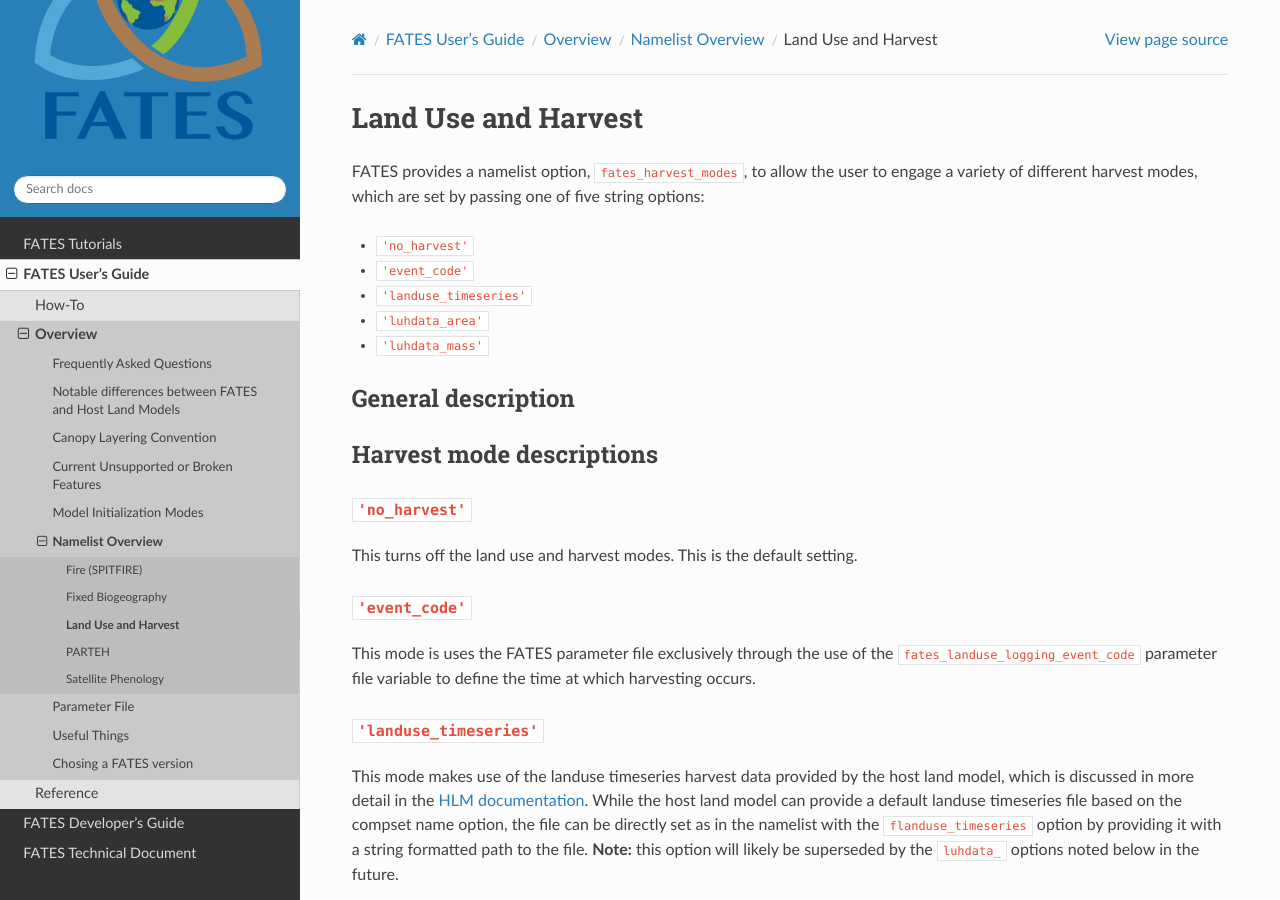
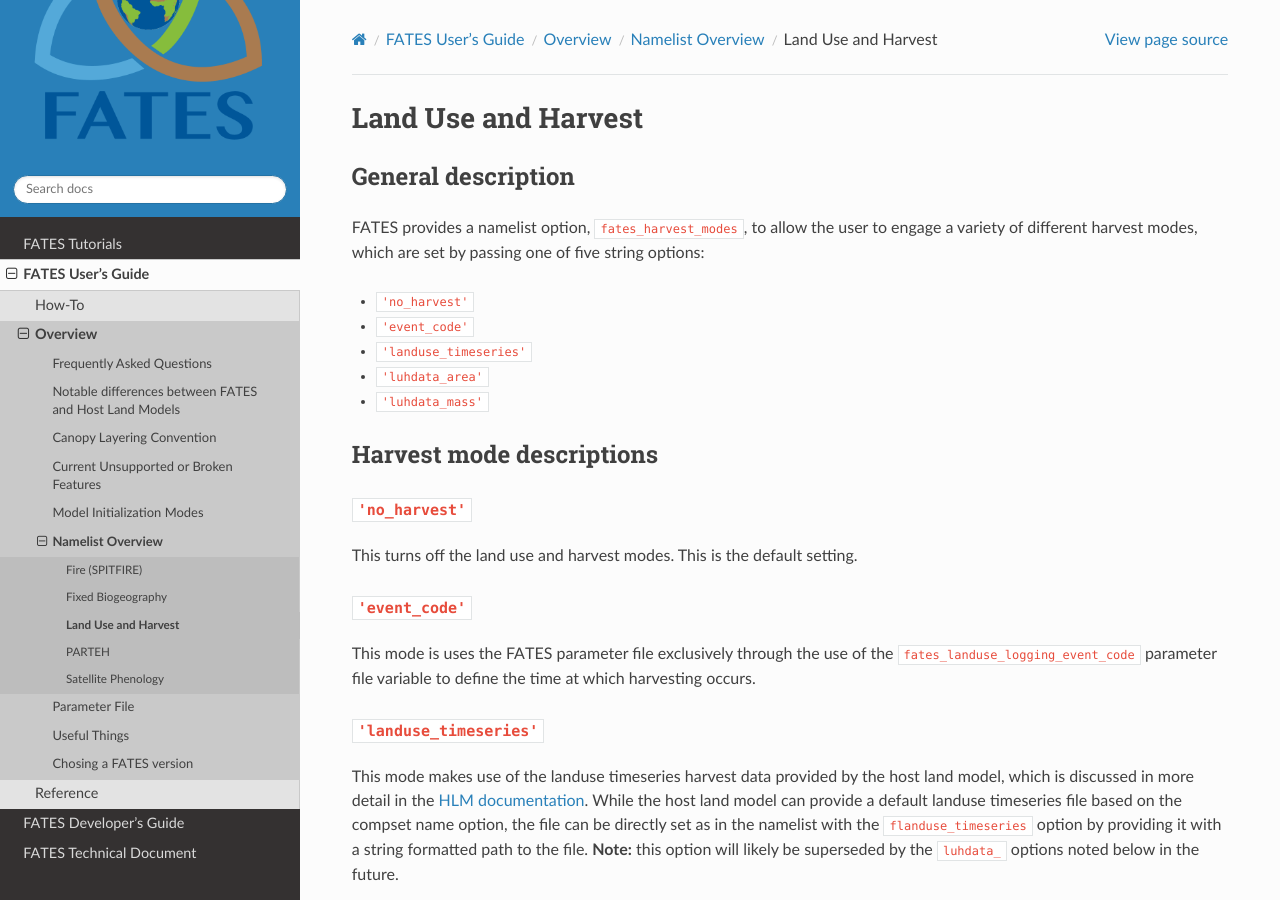
Before and after one commit to NGEET/fates-users-guide, a Sphinx documentation site: the page built from docs/source/user/landuse-harvest-modes.md, in a window 1280 px wide and 900 px high. Built offline with Sphinx 7.4.7 and the Read the Docs theme 3.1.0, drawn with Linux system fonts in a browser that asks for light colours; some of the changed lines change nothing that is shown.

Commit message:
more cleanup

```diff
--- a/docs/source/user/landuse-harvest-modes.md
+++ b/docs/source/user/landuse-harvest-modes.md
@@ -1,4 +1,6 @@
 # Land Use and Harvest
+
+## General description
 
 FATES provides a namelist option, `fates_harvest_modes`, to allow the user to engage a variety of different harvest modes, which are set by passing one of five string options:
 
@@ -7,8 +9,6 @@ FATES provides a namelist option, `fates_harvest_modes`, to allow the user to en
 - `'landuse_timeseries'`
 - `'luhdata_area'`
 - `'luhdata_mass'`
-
-## General description
 
 ## Harvest mode descriptions
 
```
